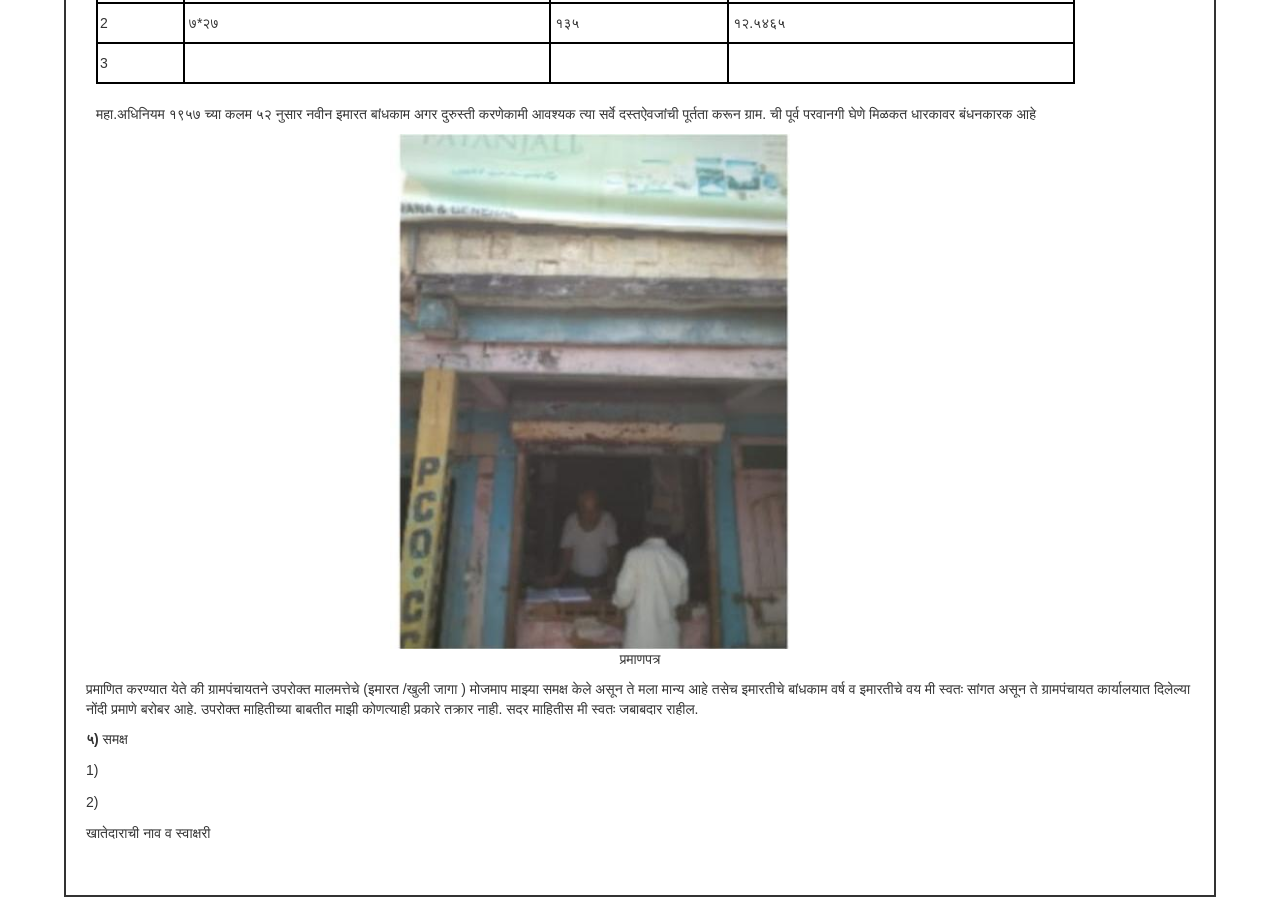
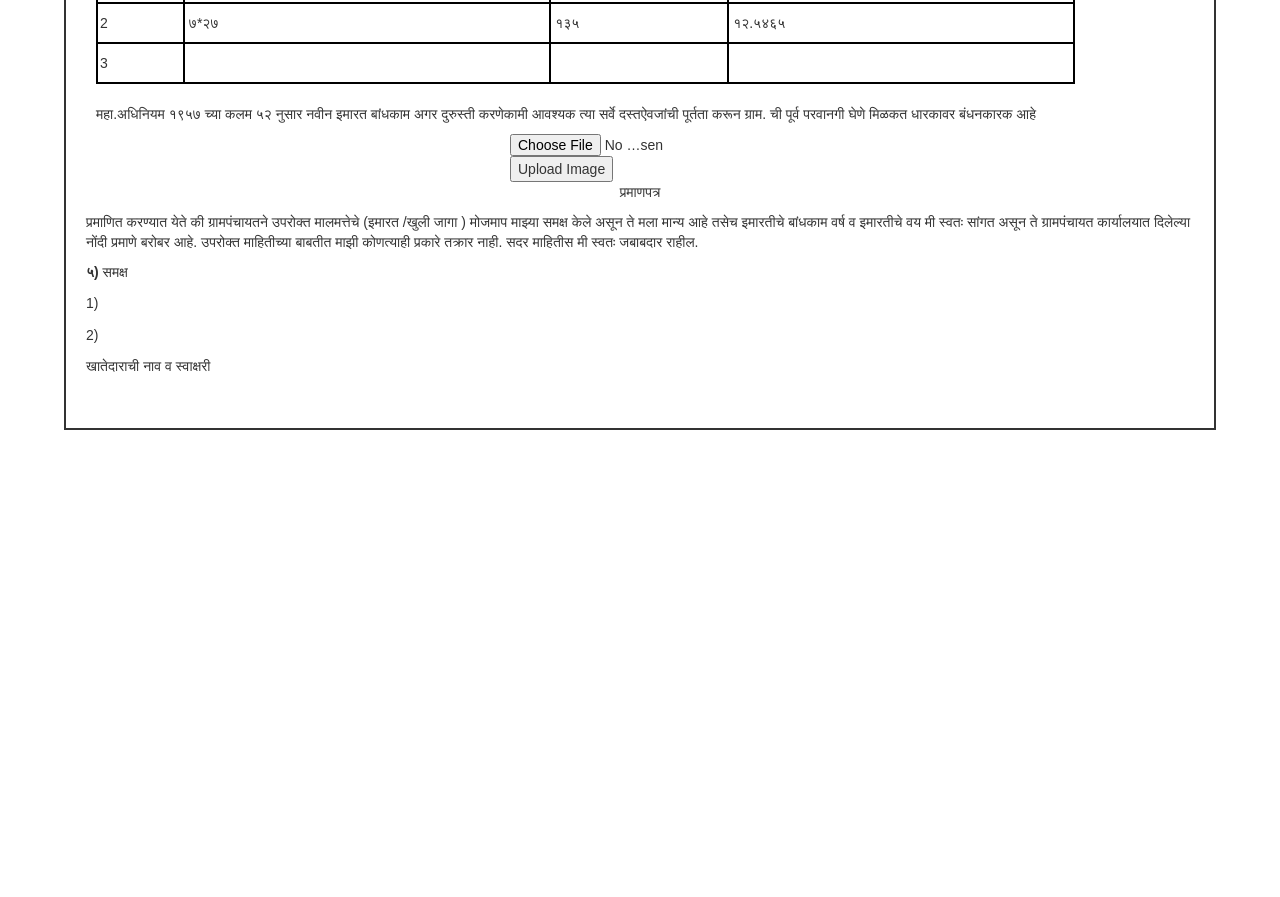
Before and after one commit to imaheshaher/online-survey, a React (Create React App) app: page / in a window 1280 px wide. Shown: the part 840-1737 px from the top of the page. After the commit the page ends 1270 px from the top, so only its background shows below. Built offline with nearby package versions, Linux system fonts and the light colour scheme.

Commit message:
Image function activated

```diff
--- a/src/components/form.jsx
+++ b/src/components/form.jsx
@@ -1,7 +1,6 @@
 import React, { useState } from "react";
 import "./style1.css"; // Import your CSS file here
 import gandhiLogo from "./gandhi.jpeg";
-import img2 from "./img2.jpg";
 function GovernmentForm() {
   const [formData, setFormData] = useState({
     gramPanchayat: "पिंपळस",
@@ -117,6 +116,46 @@ function GovernmentForm() {
     }
     return {};
   };
+
+  const [selectedImage, setSelectedImage] = useState(null);
+  const [preview, setPreview] = useState(null);
+
+  const handleImageChange = (e) => {
+    const file = e.target.files[0];
+    if (file) {
+      setSelectedImage(file);
+      setPreview(URL.createObjectURL(file));
+    };}
+
+    const handleSubmit2 = async (e) => {
+      e.preventDefault();
+      if (selectedImage) {
+        const formData = new FormData();
+        formData.append('image', selectedImage);
+
+        try {
+          // Replace the URL with your server endpoint for uploading images
+          const response = await fetch('https://your-server-endpoint/upload', {
+            method: 'POST',
+            body: formData,
+          });
+
+          if (response.ok) {
+            alert('Image uploaded successfully!');
+            // Reset the form after successful upload
+            setSelectedImage(null);
+            setPreview(null);
+          } else {
+            alert('Failed to upload image.');
+          }
+        } catch (error) {
+          console.error('Error uploading image:', error);
+          alert('Error uploading image.');
+        }
+      } else {
+        alert('No image selected');
+      }
+    };
 
   return (
     <form className="form-container" onSubmit={handleSubmit}>
@@ -591,9 +630,14 @@ function GovernmentForm() {
         <div className="footer-container">
 
 
+
               <div>
-                <img src={img2} alt="Shop"/>
-              </div>
+      <form onSubmit={handleSubmit2}>
+        <input type="file" accept="image/*" onChange={handleImageChange} />
+        {preview && <img src={preview} alt=" Preview" width="100" height="500" />}
+        <button type="submit">Upload Image</button>
+      </form>
+    </div>
 
 
          </div>
```
